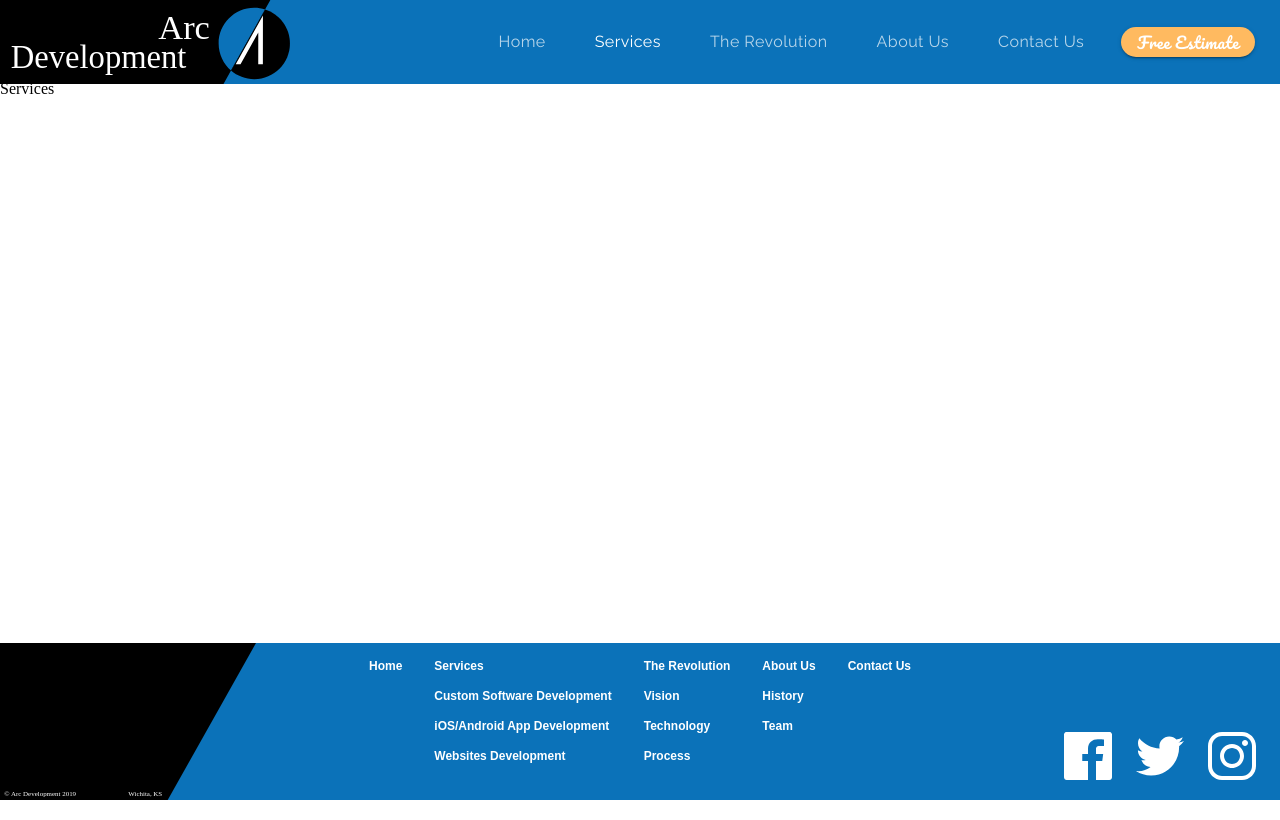
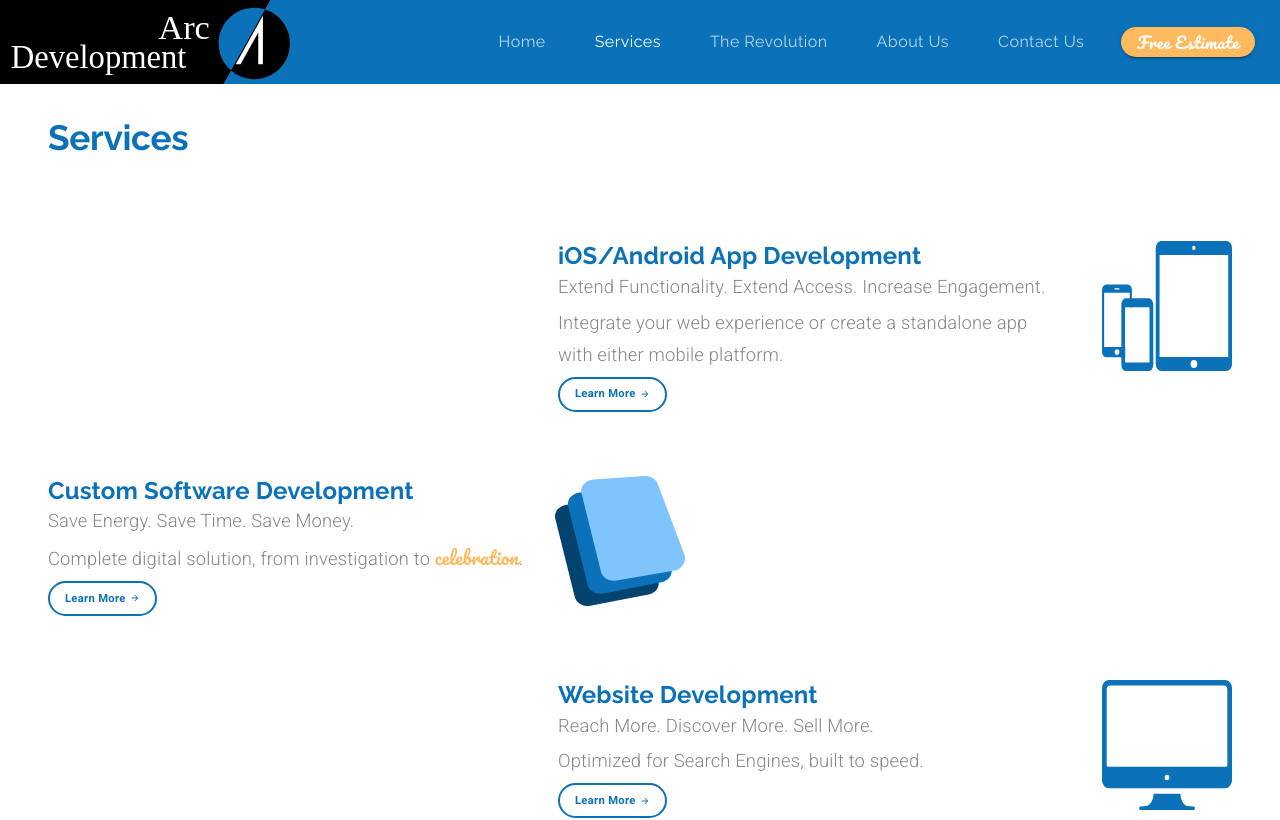
Before and after one commit to ellingtonb/react-material-ui-archdev, a React (Create React App) app: page /services in a window 1280 px wide. Shown: the top 820 px of the page. Built offline with nearby package versions, Linux system fonts and the light colour scheme.

Commit message:
Added the Services Page

```diff
--- a/src/components/App.js
+++ b/src/components/App.js
@@ -6,6 +6,7 @@ import {BrowserRouter, Route, Switch} from "react-router-dom";
 import Footer from "./ui/Footer";
 import LandingPage from "./LandingPage";
 import {makeStyles} from "@material-ui/core/styles";
+import Services from "./Services";
 
 const useStyles = makeStyles(theme => ({
     container: {
@@ -40,7 +41,14 @@ function App() {
                                 setSelectedIndex={setSelectedIndex}
                             />
                         } />
-                        <Route exact path={"/services"} component={() => <div>Services</div>} />
+                        <Route exact path={"/services"} component={() =>
+                            <Services
+                                selectedTab={selectedTab}
+                                setSelectedTab={setSelectedTab}
+                                selectedIndex={selectedIndex}
+                                setSelectedIndex={setSelectedIndex}
+                            />
+                        } />
                         <Route exact path={"/customsoftware"} component={() => <div>Custom Software</div>} />
                         <Route exact path={"/mobileapps"} component={() => <div>Mobile Apps</div>} />
                         <Route exact path={"/websites"} component={() => <div>Websites</div>} />
--- /dev/null
+++ b/src/components/Services.js
@@ -0,0 +1,215 @@
+import React from 'react';
+import { Link } from 'react-router-dom';
+import { makeStyles, useTheme } from '@material-ui/core/styles';
+import Grid from '@material-ui/core/Grid';
+import Typography from "@material-ui/core/Typography";
+import Button from "@material-ui/core/Button";
+import useMediaQuery from "@material-ui/core/useMediaQuery";
+import ButtonArrow from "./ui/ButtonArrow";
+import customSoftwareIcon from "../assets/Custom Software Icon.svg";
+import mobileAppsIcon from "../assets/mobileIcon.svg";
+import websitesIcon from "../assets/websiteIcon.svg";
+
+const useStyles = makeStyles(theme => ({
+    subtitle: {
+        marginBottom: "0.2em"
+    },
+    icon: {
+        marginLeft: "2em",
+        height: 130,
+        width: 130,
+        [theme.breakpoints.down("xs")]: {
+            marginLeft: 0
+        }
+    },
+    serviceContainer: {
+        marginTop: "4em",
+        [theme.breakpoints.down("sm")]: {
+            marginTop: "2em",
+            padding: 25
+        },
+    },
+    specialText: {
+        fontFamily: "Pacifico",
+        color: theme.palette.common.orange
+    },
+    learnButton: {
+        ...theme.typography.learnButton,
+        fontSize: "0.7rem",
+        height: 35,
+        [theme.breakpoints.down("sm")]: {
+            marginBottom: "2em"
+        }
+    },
+}));
+
+const Services = props => {
+    const classes = useStyles();
+    const theme = useTheme();
+    const matchesSM = useMediaQuery(theme.breakpoints.down("sm"));
+
+    const tabChangeHandler = (event, value) => {
+        props.setSelectedTab(value);
+    };
+
+    const indexChangeHandler = (event, index) => {
+        props.setSelectedIndex(index);
+    };
+
+    return (
+        <Grid container direction={"column"} style={{ marginBottom: "3em" }}>
+            <Grid item style={{
+                marginLeft: matchesSM ? 0 : "3em",
+                marginTop: matchesSM ? "1em" : "2em"
+            }}>
+                <Typography
+                    align={matchesSM ? "center" : undefined}
+                    variant={"h2"}
+                    gutterBottom
+                >Services</Typography>
+            </Grid>
+            <Grid item>
+                <Grid
+                    container
+                    direction={"row"}
+                    className={classes.serviceContainer}
+                    justify={matchesSM ? 'center' : 'flex-end'}
+                    style={{
+                        marginTop: matchesSM ? "1em" : "4em",
+                    }}
+                >
+                    <Grid item style={{
+                        textAlign: matchesSM ? 'center' : undefined,
+                        width: matchesSM ? undefined : "32em"
+                    }}>
+                        <Typography variant={"h4"}>
+                            iOS/Android App Development
+                        </Typography>
+                        <Typography variant={"subtitle1"} className={classes.subtitle}>
+                            Extend Functionality. Extend Access. Increase Engagement.
+                        </Typography>
+                        <Typography variant={"subtitle1"}>
+                            Integrate your web experience or create a standalone
+                            app{ matchesSM ? null : <br /> }with either mobile platform.
+                        </Typography>
+                        <Button
+                            variant={"outlined"}
+                            className={classes.learnButton}
+                            style={{ marginTop: "0.5em" }}
+                            component={Link}
+                            to={"/mobileapps"}
+                            onClick={(event) => { tabChangeHandler(event, 1); indexChangeHandler(event, 2); }}
+                        >
+                            <span style={{ marginRight: 4 }}>Learn More</span>
+                            <ButtonArrow
+                                width={10}
+                                height={10}
+                                fill={theme.palette.common.blue}
+                            />
+                        </Button>
+                    </Grid>
+                    <Grid item style={{
+                        marginRight: matchesSM ? 0 : "3em",
+                    }}>
+                        <img
+                            className={classes.icon}
+                            alt={"iOS/Android App Development Icon"}
+                            src={mobileAppsIcon}
+                            width={"250em"}
+                        />
+                    </Grid>
+                </Grid>
+            </Grid>
+            <Grid item>
+                <Grid
+                    container
+                    direction={"row"}
+                    className={classes.serviceContainer}
+                    justify={matchesSM ? 'center' : undefined}
+                >
+                    <Grid item style={{
+                        marginLeft: matchesSM ? 0 : "3em",
+                        textAlign: matchesSM ? 'center' : undefined
+                    }}>
+                        <Typography variant={"h4"}>
+                            Custom Software Development
+                        </Typography>
+                        <Typography variant={"subtitle1"} className={classes.subtitle}>
+                            Save Energy. Save Time. Save Money.
+                        </Typography>
+                        <Typography variant={"subtitle1"}>
+                            Complete digital solution, from investigation to{" "}
+                            <span className={classes.specialText}>celebration</span>.
+                        </Typography>
+                        <Button
+                            variant={"outlined"}
+                            className={classes.learnButton}
+                            style={{ marginTop: "0.5em" }}
+                            component={Link}
+                            to={"/customsoftware"}
+                            onClick={(event) => { tabChangeHandler(event, 1); indexChangeHandler(event, 1); }}
+                        >
+                            <span style={{ marginRight: 4 }}>Learn More</span>
+                            <ButtonArrow
+                                width={10}
+                                height={10}
+                                fill={theme.palette.common.blue}
+                            />
+                        </Button>
+                    </Grid>
+                    <Grid item>
+                        <img className={classes.icon} alt={"Custom Software Icon"} src={customSoftwareIcon} />
+                    </Grid>
+                </Grid>
+            </Grid>
+            <Grid item>
+                <Grid
+                    container
+                    direction={"row"}
+                    className={classes.serviceContainer}
+                    justify={matchesSM ? 'center' : 'flex-end'}
+                >
+                    <Grid item style={{
+                        textAlign: matchesSM ? 'center' : 'flex-end',
+                        width: matchesSM ? undefined : "32em"
+                    }}>
+                        <Typography variant={"h4"}>
+                            Website Development
+                        </Typography>
+                        <Typography variant={"subtitle1"} className={classes.subtitle}>
+                            Reach More. Discover More. Sell More.
+                        </Typography>
+                        <Typography variant={"subtitle1"}>
+                            Optimized for Search Engines, built to speed.
+                        </Typography>
+                        <Button
+                            variant={"outlined"}
+                            className={classes.learnButton}
+                            style={{ marginTop: "0.5em" }}
+                            component={Link}
+                            to={"/websites"}
+                            onClick={(event) => { tabChangeHandler(event, 1); indexChangeHandler(event, 3); }}
+                        >
+                            <span style={{ marginRight: 4 }}>Learn More</span>
+                            <ButtonArrow
+                                width={10}
+                                height={10}
+                                fill={theme.palette.common.blue}
+                            />
+                        </Button>
+                    </Grid>
+                    <Grid item style={{ marginRight: matchesSM ? 0 : "3em" }}>
+                        <img
+                            className={classes.icon}
+                            alt={"Website Development Icon"}
+                            src={websitesIcon}
+                            width={"250em"}
+                        />
+                    </Grid>
+                </Grid>
+            </Grid>
+        </Grid>
+    );
+};
+
+export default Services;
```
